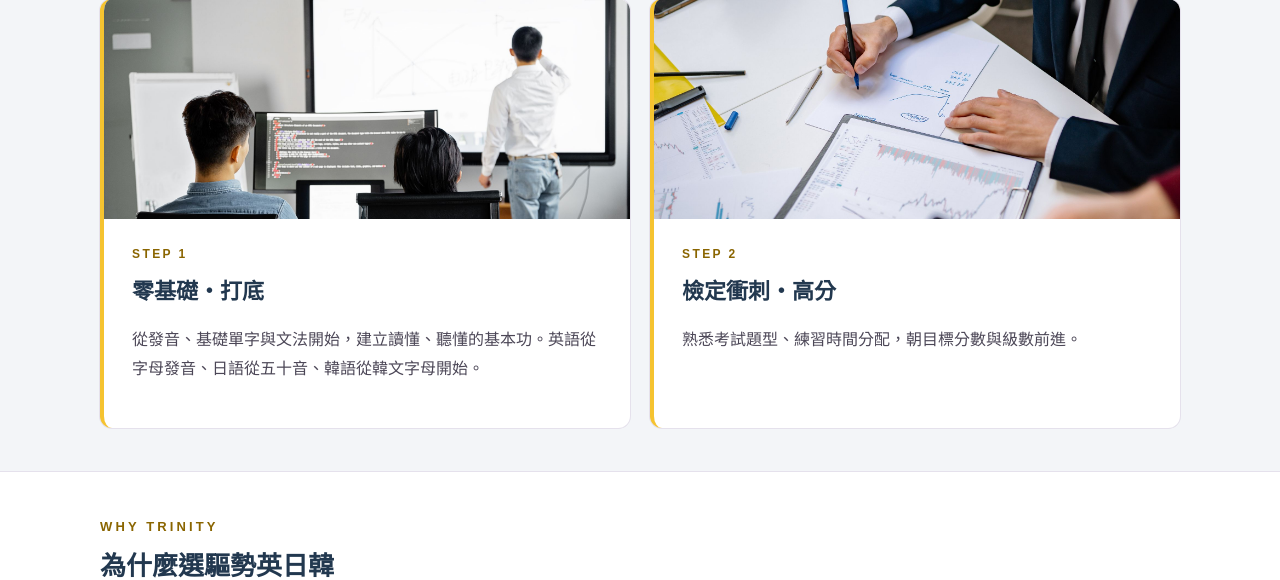
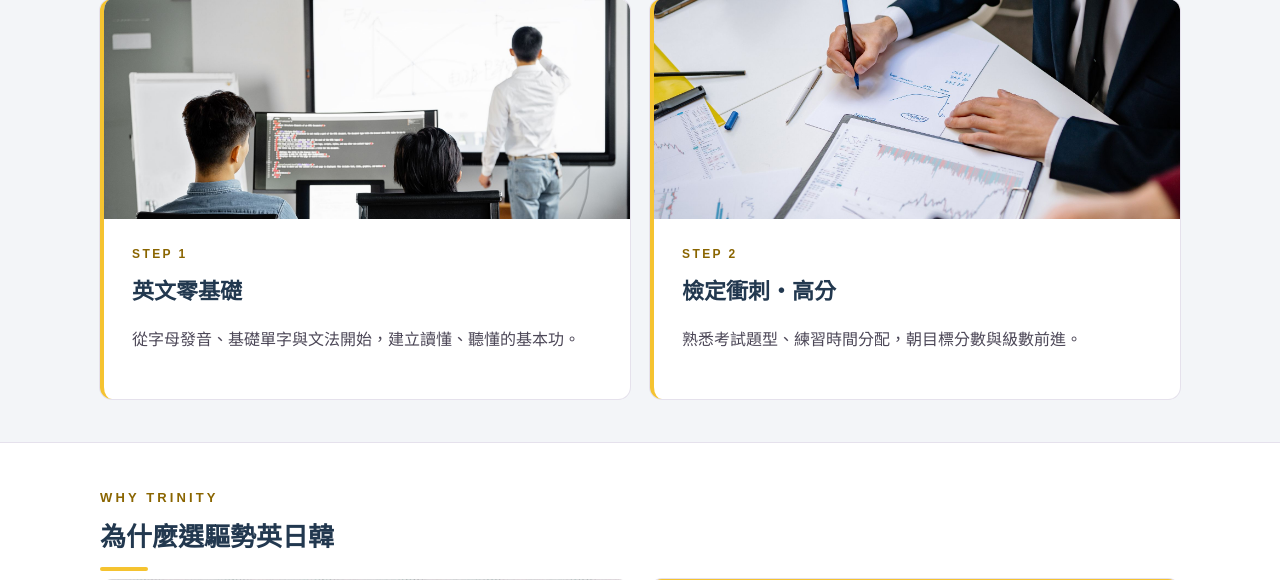
Before and after one commit to sandra960810/cram-school-quiz-system, a Flask app: page / in a window 1280 px wide. Shown: the part 2334-2914 px from the top of the page. Run offline with Flask 3, Linux system fonts and the light colour scheme; some libraries are stand-ins or nearby versions.

Commit message:
學習地圖第一步改成「英文零基礎」 (#183)
使用者要求把「零基礎・打底」改成英文零基礎，說明只留英文的字母發音、單字與文法，
拿掉日語五十音、韓文字母那句，免得標題和內容對不上。


Claude-Session: https://claude.ai/code/session_01RuXmBcdVRtsj6ErDWnQAy6

Co-authored-by: Claude <noreply@anthropic.com>

```diff
--- a/templates/site/home.html
+++ b/templates/site/home.html
@@ -84,7 +84,7 @@
         <h2>學習地圖</h2>
         <p class="sub">零基礎到高階，都有適合你的下一步。</p>
         <div class="s-map">
-            <div class="s-map-card"><img class="s-map-photo" src="{{ url_for('static', filename='images/site/photo4.jpg') }}" alt="老師在白板講解、學員專心上課" width="1920" height="1282" loading="lazy"><span class="s-map-step">STEP 1</span><h3>零基礎・打底</h3><p>從發音、基礎單字與文法開始，建立讀懂、聽懂的基本功。英語從字母發音、日語從五十音、韓語從韓文字母開始。</p></div>
+            <div class="s-map-card"><img class="s-map-photo" src="{{ url_for('static', filename='images/site/photo4.jpg') }}" alt="老師在白板講解、學員專心上課" width="1920" height="1282" loading="lazy"><span class="s-map-step">STEP 1</span><h3>英文零基礎</h3><p>從字母發音、基礎單字與文法開始，建立讀懂、聽懂的基本功。</p></div>
             <div class="s-map-card"><img class="s-map-photo" src="{{ url_for('static', filename='images/site/photo3.jpg') }}" alt="分析圖表、規劃學習目標" width="1920" height="1280" loading="lazy"><span class="s-map-step">STEP 2</span><h3>檢定衝刺・高分</h3><p>熟悉考試題型、練習時間分配，朝目標分數與級數前進。</p></div>
         </div>
     </div>
```
Also changed, not shown: CLAUDE.md (+1 -1 lines).
